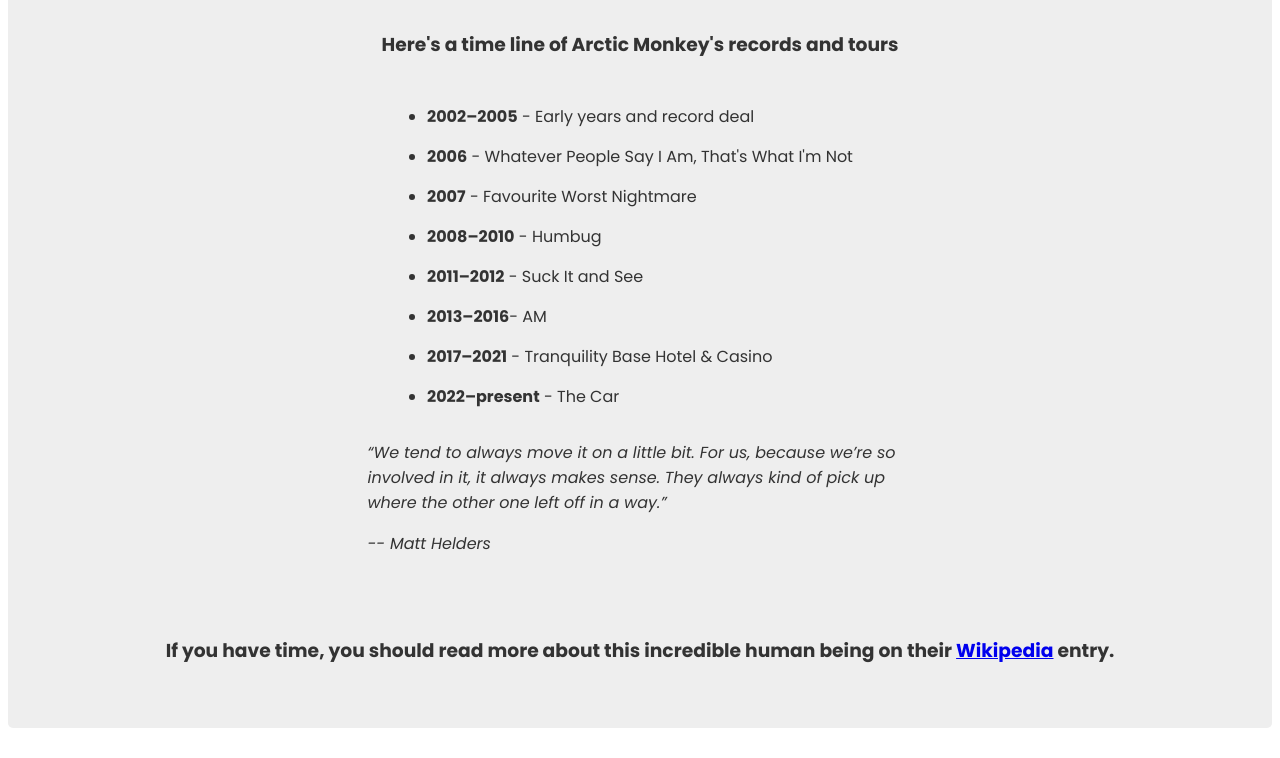
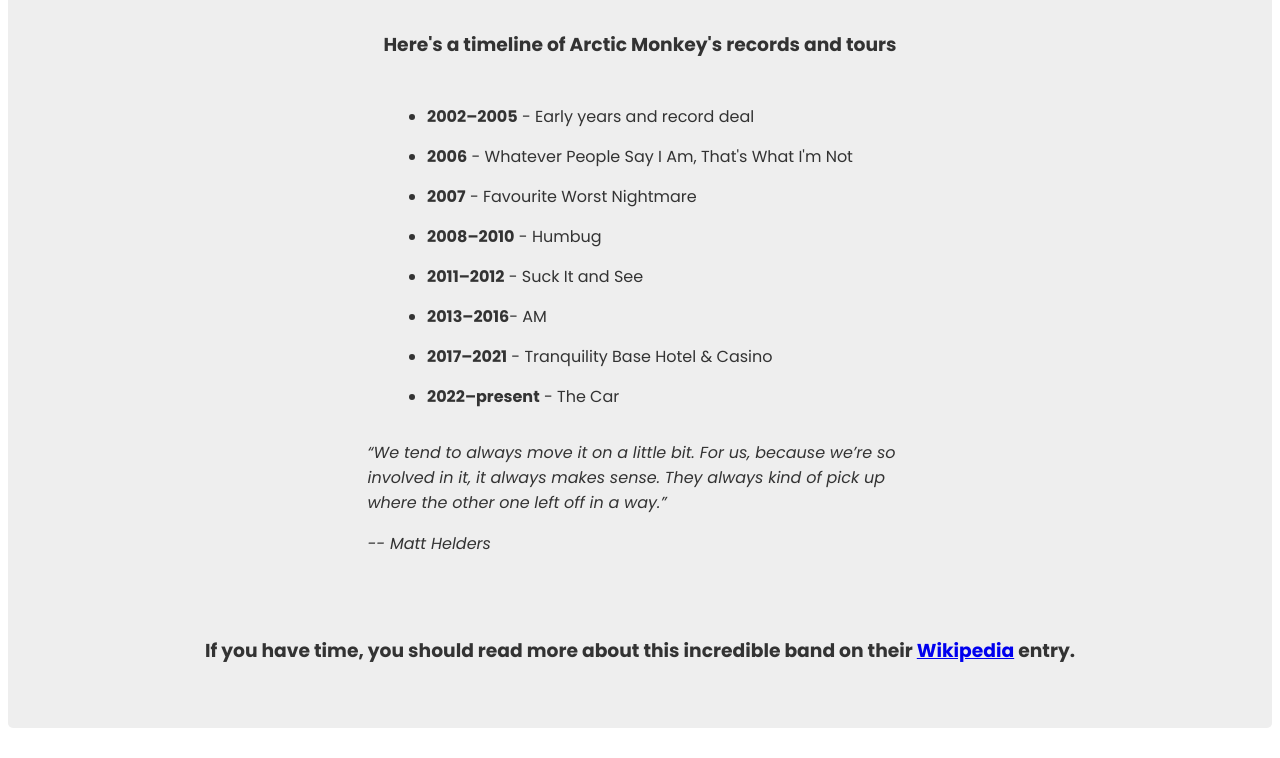
Before and after one commit to cdelfino/freeCodeCampTributePage, a plain HTML site: page index.html in a window 1280 px wide. Shown: the part 951-1709 px from the top of the page. Drawn offline with Linux system fonts and the light colour scheme.

Commit message:
update index.html

```diff
--- a/index.html
+++ b/index.html
@@ -15,7 +15,7 @@
             <img src="https://indiehoy.com/wp-content/uploads/2022/08/arctic-monkeys-foto.jpg" id="image" alt="">
             <figcaption id="img-caption">Arctic Monkeys announce release date for 7th album The Car.</figcaption>
         </figure>
-       <h3>Here's a time line of Arctic Monkey's records and tours</h3>
+       <h3>Here's a timeline of Arctic Monkey's records and tours</h3>
        <ul>
             <li><span class="years">2002–2005</span> - Early years and record deal</li>
             <li><span class="years">2006</span> - Whatever People Say I Am, That's What I'm Not</li>
@@ -30,7 +30,7 @@
             <p class="quote">“We tend to always move it on a little bit. For us, because we’re so involved in it, it always makes sense. They always kind of pick up where the other one left off in a way.”</p>
             <cite>-- Matt Helders</cite>
         </blockquote>
-        <h3>If you have time, you should read more about this incredible human being on their <a id="tribute-link" href="https://en.wikipedia.org/wiki/Arctic_Monkeys" target="_blank">Wikipedia</a> entry.</p>
+        <h3>If you have time, you should read more about this incredible band on their <a id="tribute-link" href="https://en.wikipedia.org/wiki/Arctic_Monkeys" target="_blank">Wikipedia</a> entry.</p>
     </main>
 </body>
 </html>
```
